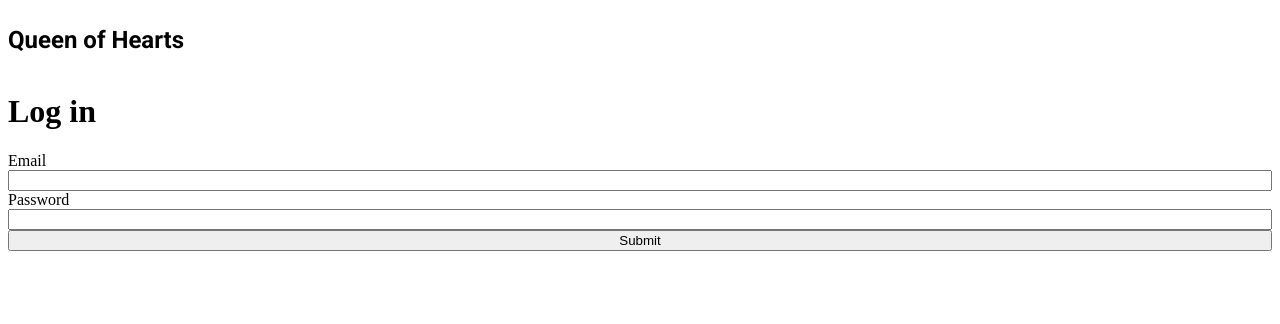
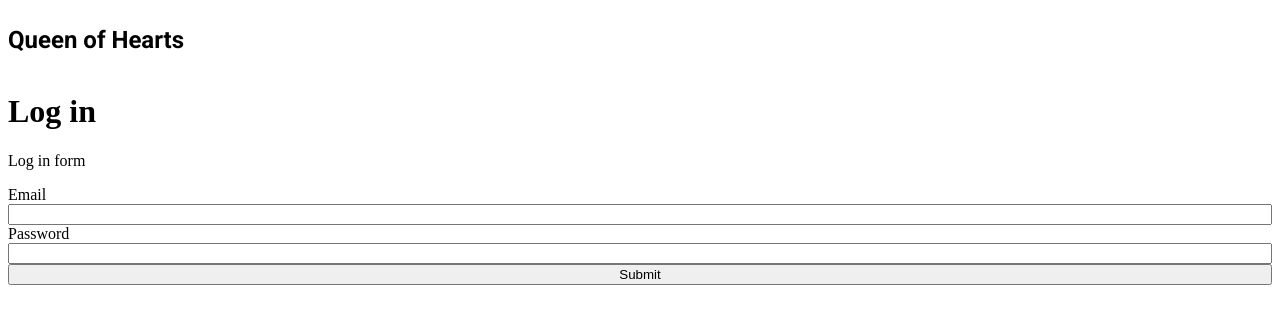
Before and after one commit to recondesigns/queen-of-hearts, a Next.js app: page /login in a window 1280 px wide. Shown: the top 324 px of the page. Built offline with nearby package versions, Linux system fonts and the light colour scheme; no server answers.

Commit message:
feat: created LogInForm component

```diff
--- /dev/null
+++ b/src/app/login/LogInForm.tsx
@@ -0,0 +1,12 @@
+'use client'
+import React from 'react'
+
+const LogInForm = () => {
+  return (
+    <>
+      <p>Log in form</p>
+    </>
+  )
+}
+
+export default LogInForm
--- a/src/app/login/page.tsx
+++ b/src/app/login/page.tsx
@@ -3,6 +3,7 @@ import React from 'react'
 import { auth } from '@/lib/firebase'
 import { signInWithEmailAndPassword } from 'firebase/auth'
 import { useRouter } from 'next/navigation'
+import LogInForm from './LogInForm'
 
 export default function LoginPage() {
   const [email, setEmail] = React.useState<string>('')
@@ -23,6 +24,7 @@ export default function LoginPage() {
   return (
     <div>
       <h1>Log in</h1>
+      <LogInForm />
       <form style={{ display: 'flex', flexDirection: 'column' }}>
         <label>Email</label>
         <input value={email}  onChange={e => setEmail(e.target.value)} />
```
